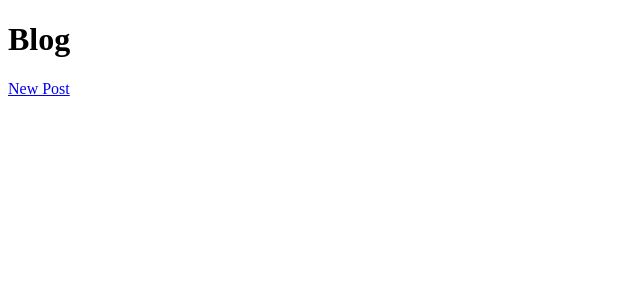
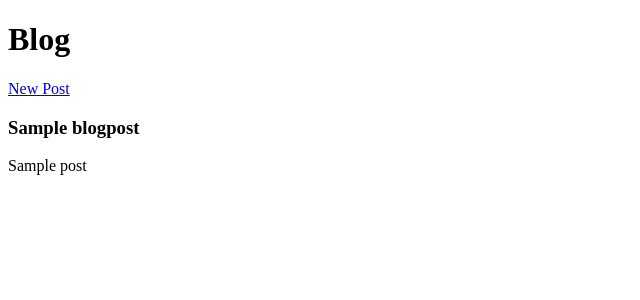
Before and after one commit to cooldog2/build-a-blog, a Python web app: template templates/BlogPage.html in a window 1280 px wide. Shown: the top 300 px of the page, without its empty margins (0-640 px from the left). Run offline with Jinja, Linux system fonts and the light colour scheme; the template is opened without the code that fills it: most values are stand-ins (such as "Sample title", 1, 10 or a date in 2020).

Commit message:
finished blogpage.html

```diff
--- a/main.py
+++ b/main.py
@@ -74,11 +74,8 @@ class BlogPage(Handler):
         if blogpost == None:
             error = "The id is not valid"
             self.response.write(error)
-            # self.render("BlogPage.html", blogpost = blogpost)
         else:
-            self.response.write(blogpost.title)
-            self.response.write("<br>")
-            self.response.write(blogpost.post)
+            self.render("blogPage.html", blogpost=blogpost)
 
 app = webapp2.WSGIApplication([
     ('/', MainPage),
--- a/templates/BlogPage.html
+++ b/templates/BlogPage.html
@@ -1,11 +1,7 @@
 {% extends "base.html" %}
 {% block content %}
 
-
-
-        <!-- {{blogpost.title}}
-        {{blogpost.post}} -->
-
-
+  <h3> {{blogpost.title}} </h3>
+  <p>  {{blogpost.post}} </p>
 
 {% endblock %}
```
Also changed, not shown: 1 other file.
